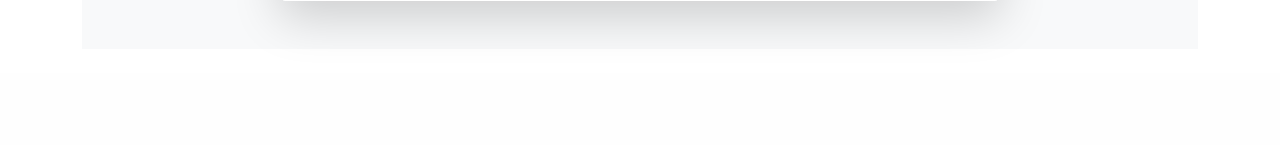
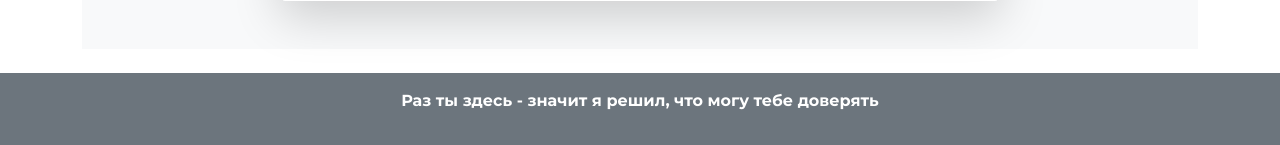
Before and after one commit to Maxim-hub296/MyCardBoardBox, a Flask app: page / in a window 1280 px wide. Shown: the part 1004-1149 px from the top of the page. Before the commit the page ends 1045 px from the top, so only its background shows below. Run offline with Flask 3, Linux system fonts and the light colour scheme.

Commit message:
Добавлен footer

```diff
--- a/app/templates/base.html
+++ b/app/templates/base.html
@@ -75,7 +75,9 @@
   {% block content %}{% endblock %}
 </div>
 
-
+<footer class="bg-secondary text-white text-center py-3 mt-auto">
+    <p>Раз ты здесь - значит я решил, что могу тебе доверять</p>
+</footer>
 
 </body>
 </html>
```
